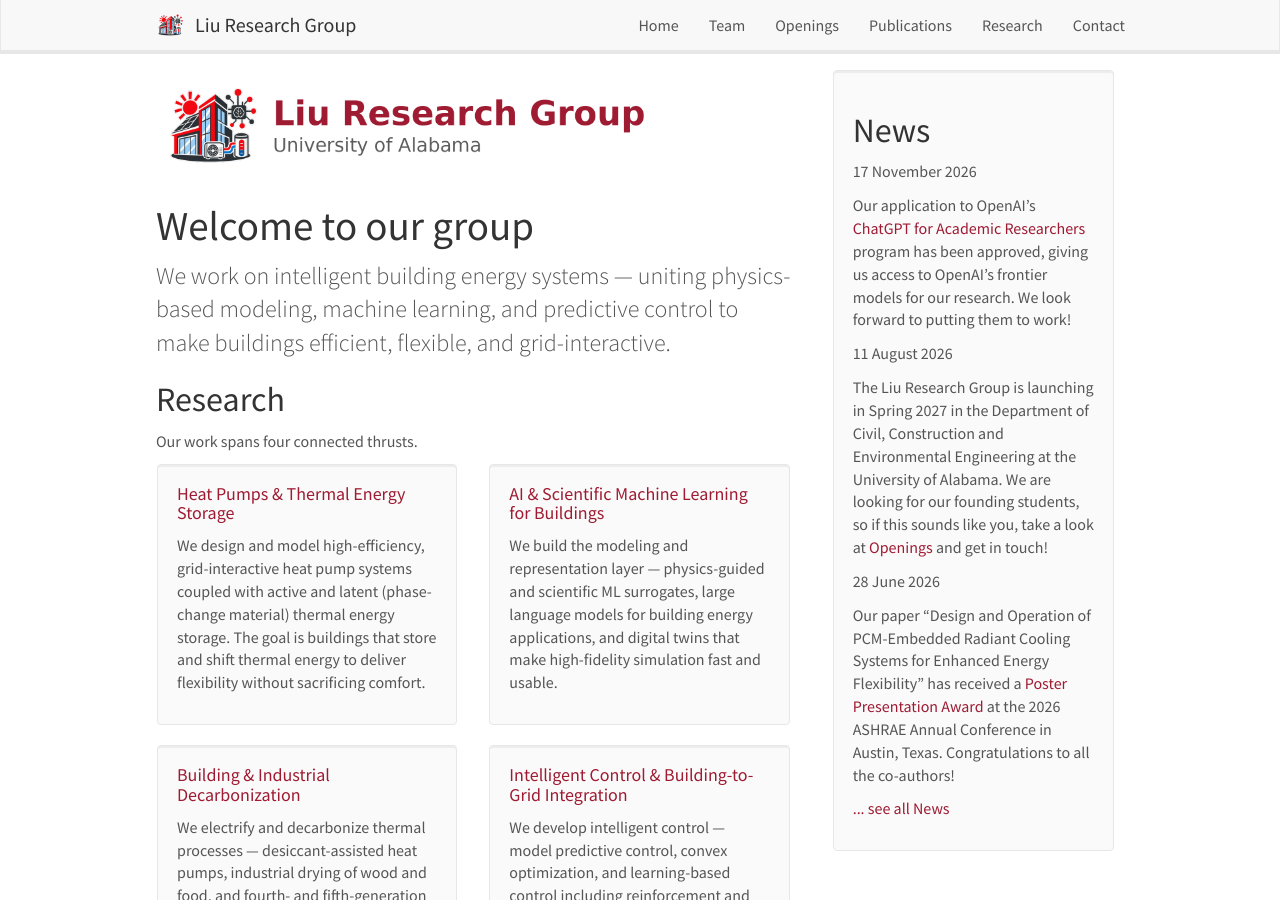
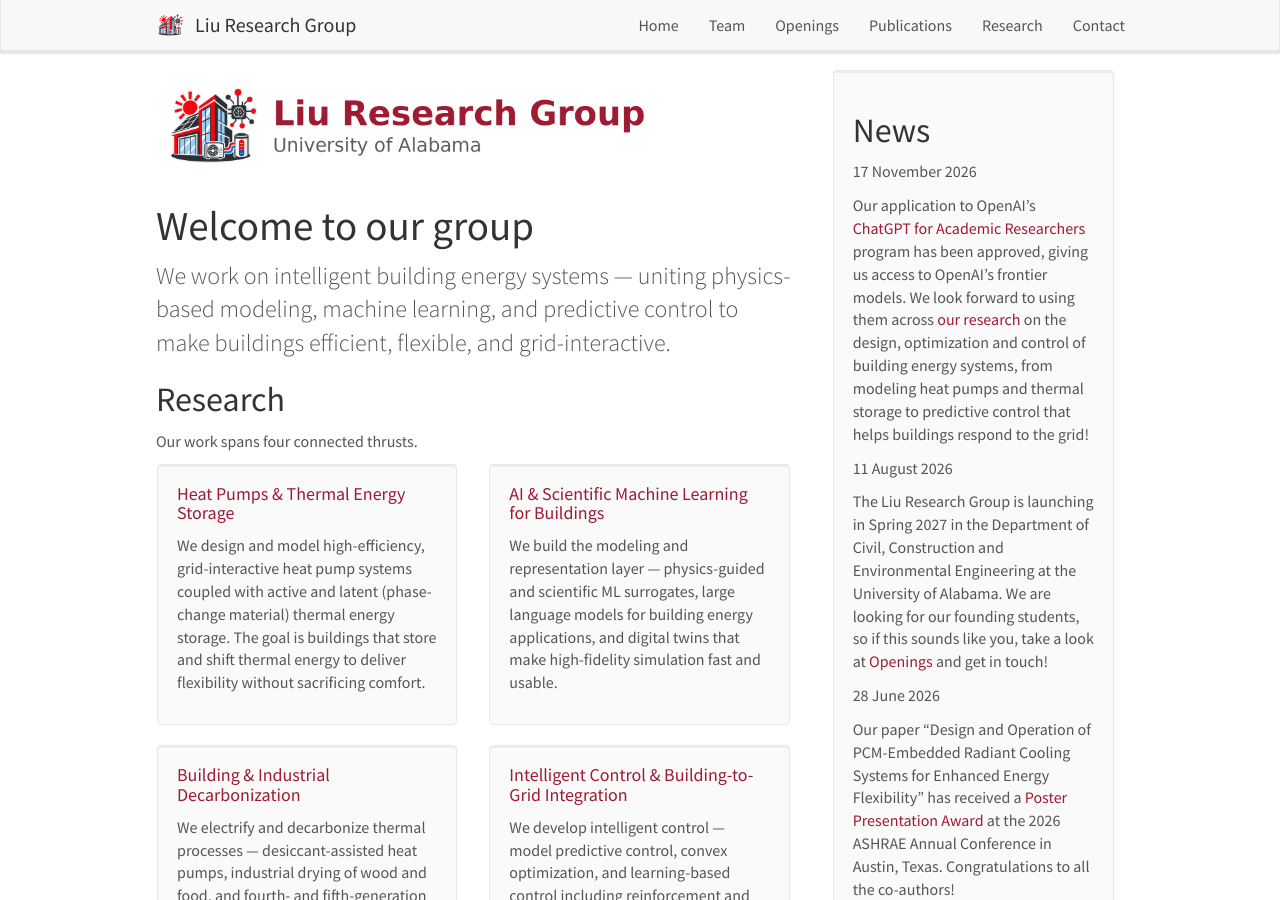
Before and after one commit to liu-research-group/liu-research-group.github.io, a Jekyll site: the page built from _pages/home.md, in a window 1280 px wide and 900 px high. Built offline with Jekyll 4.4.1, drawn with Linux system fonts in a browser that asks for light colours; nearby versions of some CDN libraries.

Commit message:
content: tie the ChatGPT news item to our research
The item now says what the group plans to use the models for: the design,
optimization and control of building energy systems, with heat pumps,
thermal storage and grid-responsive predictive control as examples, using
the wording from the Research page. It links to /research/, the same way
the launch item links to Openings. It describes plans only and claims no
results from the program yet.

Co-Authored-By: Claude Opus 5.5 <noreply@anthropic.com>

```diff
--- a/_data/news.yml
+++ b/_data/news.yml
@@ -2,7 +2,7 @@
 # as e.g. "11 August 2026". Order here does not matter -- newest is shown first.
 
 - date: 2026-11-17
-  headline: "Our application to OpenAI's [ChatGPT for Academic Researchers](https://openai.com/index/chatgpt-for-academic-researchers/) program has been approved, giving us access to OpenAI's frontier models for our research. We look forward to putting them to work!"
+  headline: "Our application to OpenAI's [ChatGPT for Academic Researchers](https://openai.com/index/chatgpt-for-academic-researchers/) program has been approved, giving us access to OpenAI's frontier models. We look forward to using them across [our research](/research/) on the design, optimization and control of building energy systems, from modeling heat pumps and thermal storage to predictive control that helps buildings respond to the grid!"
 
 - date: 2026-08-11
   headline: "The Liu Research Group is launching in Spring 2027 in the Department of Civil, Construction and Environmental Engineering at the University of Alabama. We are looking for our founding students, so if this sounds like you, take a look at [Openings](/openings) and get in touch!"
```
